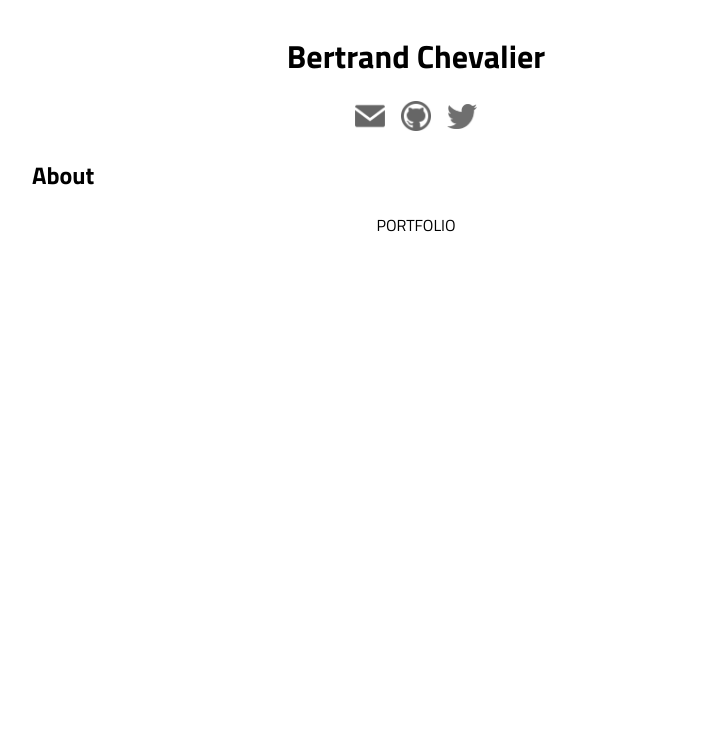
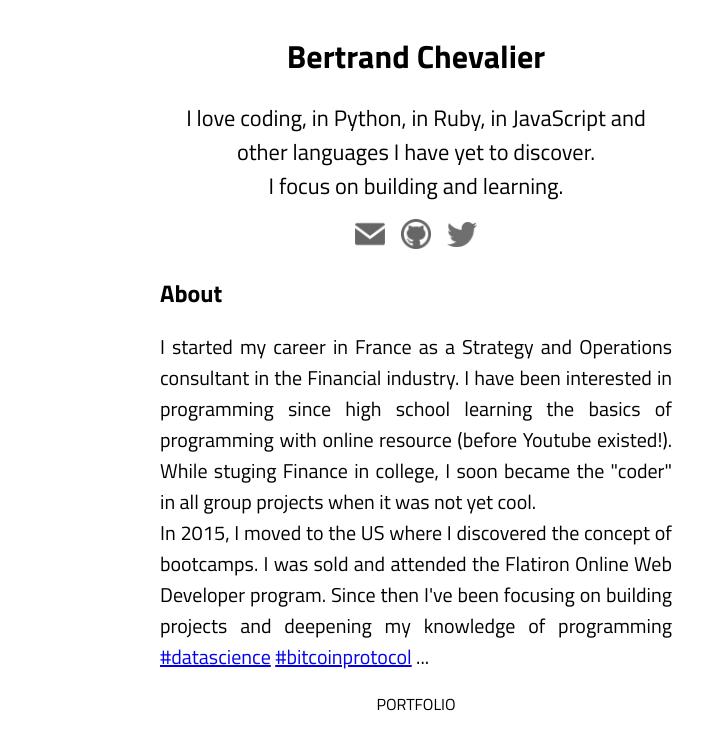
Before and after one commit to Bechev/portfolio_webiste, a React (Create React App) app: page / in a window 1280 px wide. Shown: the top 750 px of the page, without its empty margins (224-927 px from the left). Built offline with nearby package versions, Linux system fonts and the light colour scheme.

Commit message:
Added content in the about and description and managed margin for screen sizes

```diff
--- a/src/App.css
+++ b/src/App.css
@@ -1,6 +1,9 @@
 .App {
   text-align: center;
   /* margin: 4vh;; */
+}
+.description{
+  font-size: 2.8vh;
 }
 
 /* .App-logo {
--- a/src/App.js
+++ b/src/App.js
@@ -8,6 +8,11 @@ function App() {
   return (
     <div className="App">
       <h1>Bertrand Chevalier</h1>
+      <div className="description">
+        I love coding, in Python, in Ruby, in JavaScript and other languages I have yet to discover.
+        <br></br>
+        I focus on building and learning.
+      </div>
       <Contact/>
       <About/>
       <Portfolio/>
--- a/src/components/About.js
+++ b/src/components/About.js
@@ -15,6 +15,21 @@ class About extends Component {
                 <h2>About</h2>
                 {/* <h3>About</h3> */}
                 <div class='text'>
+                    <p>
+                        <span>
+                            I started my career in France as a Strategy and Operations consultant in the Financial industry.
+                            I have been interested in programming since high school learning the basics of programming with online resource (before Youtube existed!).
+                            While stuging Finance in college, I soon became the "coder" in all group projects when it was not yet cool.
+                            <br></br>
+                            In 2015, I moved to the US where I discovered the concept of bootcamps. I was sold and attended the Flatiron Online Web Developer program.
+                            Since then I've been focusing on building projects and deepening my knowledge of programming
+                        </span>
+                        <span> </span>
+                        <a href="https://twitter.com/search?q=%23datascience&src=typed_query" target='_blank' rel="noopener noreferrer">#datascience</a>
+                        <span> </span>
+                        <a href="https://twitter.com/search?q=%23bitcoinprotocol&src=typed_query" target='_blank' rel="noopener noreferrer">#bitcoinprotocol</a>
+                        <span> ...</span>
+                    </p>
                     {/* <p>
                         Started as a Strategy and Operations consultant, transformed into a software engineer through the magic of the Flatiron School bootcamp
                         <br></br>
--- a/src/components/components.css
+++ b/src/components/components.css
@@ -11,6 +11,7 @@
 
 .text{
     text-align: justify;
+    font-size: 2.5vh;
 }
 
 h2{
--- a/src/index.css
+++ b/src/index.css
@@ -2,8 +2,8 @@ body {
   font-family: 'Titillium Web', sans-serif;
   -webkit-font-smoothing: antialiased;
   -moz-osx-font-smoothing: grayscale;
-  margin-left: 20%;
-  margin-right: 20%;
+  margin-left: 30%;
+  margin-right: 30%;
   margin-top: 4vh;;
 }
 
@@ -19,3 +19,10 @@ code {
     margin-right: 4vh;
   }
 }
+
+@media screen and (max-width: 900px) {
+  body{
+    margin-left: 20%;
+    margin-right: 20%;
+  }
+}
```
